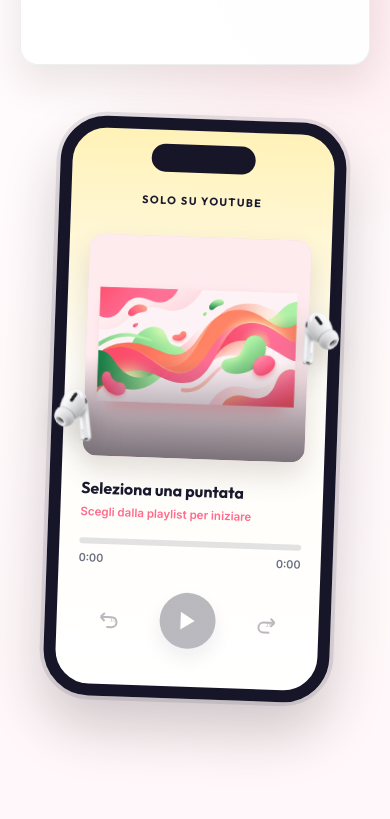
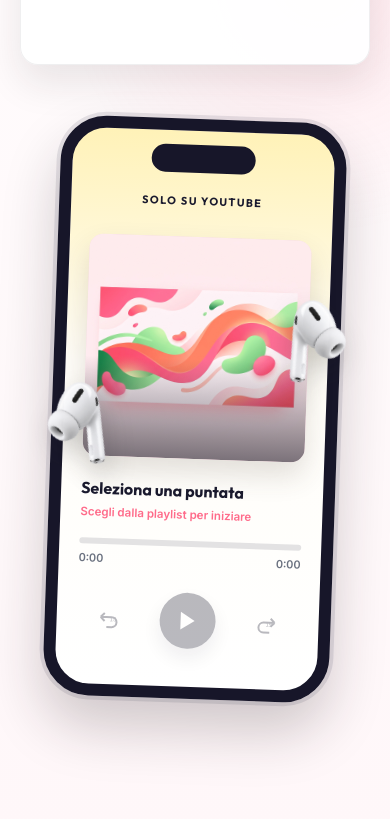
Before and after one commit to Demma-prog/call-me-mamma-website, a website: page index.html in a window 390 px wide. Shown: the part 6577-7396 px from the top of the page. Drawn offline with Linux system fonts and the light colour scheme; no server answers.

Commit message:
Increase earbud scale around player

```diff
--- a/styles.css
+++ b/styles.css
@@ -509,21 +509,21 @@
 
 .player-earbud {
   position: absolute;
-  width: 92px;
+  width: 148px;
   z-index: 5;
   filter: drop-shadow(0 12px 13px rgba(32, 28, 31, 0.20));
   pointer-events: none;
 }
 
 .player-earbud-left {
-  left: -48px;
-  top: 285px;
+  left: -78px;
+  top: 270px;
   transform: rotate(-24deg);
 }
 
 .player-earbud-right {
-  right: -50px;
-  top: 190px;
+  right: -80px;
+  top: 170px;
   transform: scaleX(-1) rotate(-18deg);
 }
 
@@ -548,17 +548,17 @@
   }
 
   .player-earbud {
-    width: 82px;
+    width: 128px;
   }
 
   .player-earbud-left {
-    left: -38px;
-    top: 265px;
+    left: -62px;
+    top: 250px;
   }
 
   .player-earbud-right {
-    right: -40px;
-    top: 175px;
+    right: -64px;
+    top: 160px;
   }
 }
 
@@ -601,17 +601,17 @@
   }
 
   .player-earbud {
-    width: 70px;
+    width: 108px;
   }
 
   .player-earbud-left {
-    left: -24px;
-    top: 255px;
+    left: -38px;
+    top: 245px;
   }
 
   .player-earbud-right {
-    right: -25px;
-    top: 170px;
+    right: -40px;
+    top: 155px;
   }
 }
 
```
